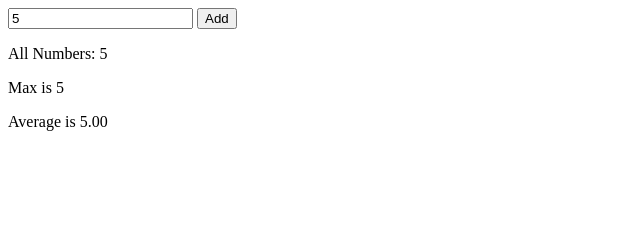
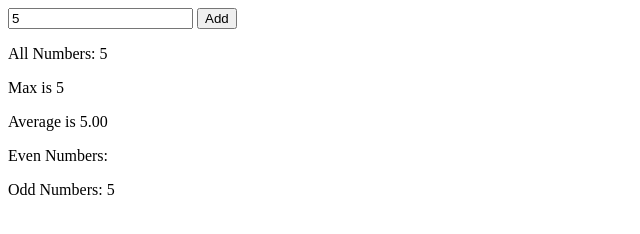
Before and after one commit to hc-b666/data-structures, a plain HTML site: page js-self-study/arrays/exercises/index.html in a window 1280 px wide. Both pictures are taken after typing "5" into the empty fields and a click on the button "Add". Shown: the whole page, without its empty margins (0-640 px from the left). Drawn offline with Linux system fonts and the light colour scheme.

Commit message:
update exercises

```diff
--- a/js-self-study/arrays/exercises/index.html
+++ b/js-self-study/arrays/exercises/index.html
@@ -13,6 +13,8 @@
     <p id="resultDisplay">All Numbers: </p>
     <p id="maxNumber">Max is </p>
     <p id="averageNumber">Average is </p>
+    <p id="evenNumbers">Even Numbers: </p>
+    <p id="oddNumbers">Odd Numbers: </p>
 
     <script src="./script.js"></script>
 </body>
--- a/js-self-study/arrays/exercises/script.js
+++ b/js-self-study/arrays/exercises/script.js
@@ -1,24 +1,28 @@
 // Exercises with ARRAYS
 
-// Exercise 1: User enters numbers and sumbits and all elements will be displayed
 const userInput = document.getElementById("userInput");
 const btnAdd = document.getElementById("btnAdd");
 const resultDisplay = document.getElementById("resultDisplay");
 const maxNumber = document.getElementById("maxNumber");
 const averageNumber = document.getElementById("averageNumber");
+const evenNumbers = document.getElementById("evenNumbers");
+const oddNumbers = document.getElementById("oddNumbers");
+
 let allNumbers = []; // assign new array[]
+
 let max = 0;
 let average = 0;
 
 btnAdd.onclick = function() {
+    // Exercise 1: User enters numbers and sumbits and all elements will be displayed
     let userValue = Number(userInput.value); // assign userInput to new variable userValue
     allNumbers.push(userValue); // push it to array
     resultDisplay.textContent = `All Numbers: ${allNumbers.join(', ')}`;
 
     // Exercise 2: Show Max number
-    for (let i = 0; i < allNumbers.length; i++) {
-        if (allNumbers[i] > max) {
-            max = allNumbers[i];
+    for (let number of allNumbers) {
+        if (number > max) {
+            max = number;
             maxNumber.textContent = `Max is ${max}`;
         }
     }
@@ -30,4 +34,18 @@ btnAdd.onclick = function() {
     }
     average = sum / allNumbers.length;
     averageNumber.textContent = `Average is ${average.toFixed(2)}`;
+
+    // Exercise 4: Even / Odd Numbers
+    let evenNumbersArray = [];
+    let oddNumbersArray = [];
+    for (let number of allNumbers) {
+        if (number % 2 === 0) {
+            evenNumbersArray.push(number);
+            evenNumbers.textContent = `Even Numbers: ${evenNumbersArray.join(', ')}`;
+        }
+        else {
+            oddNumbersArray.push(number);
+            oddNumbers.textContent = `Odd Numbers: ${oddNumbersArray.join(', ')}`;
+        }
+    }
 }
```
